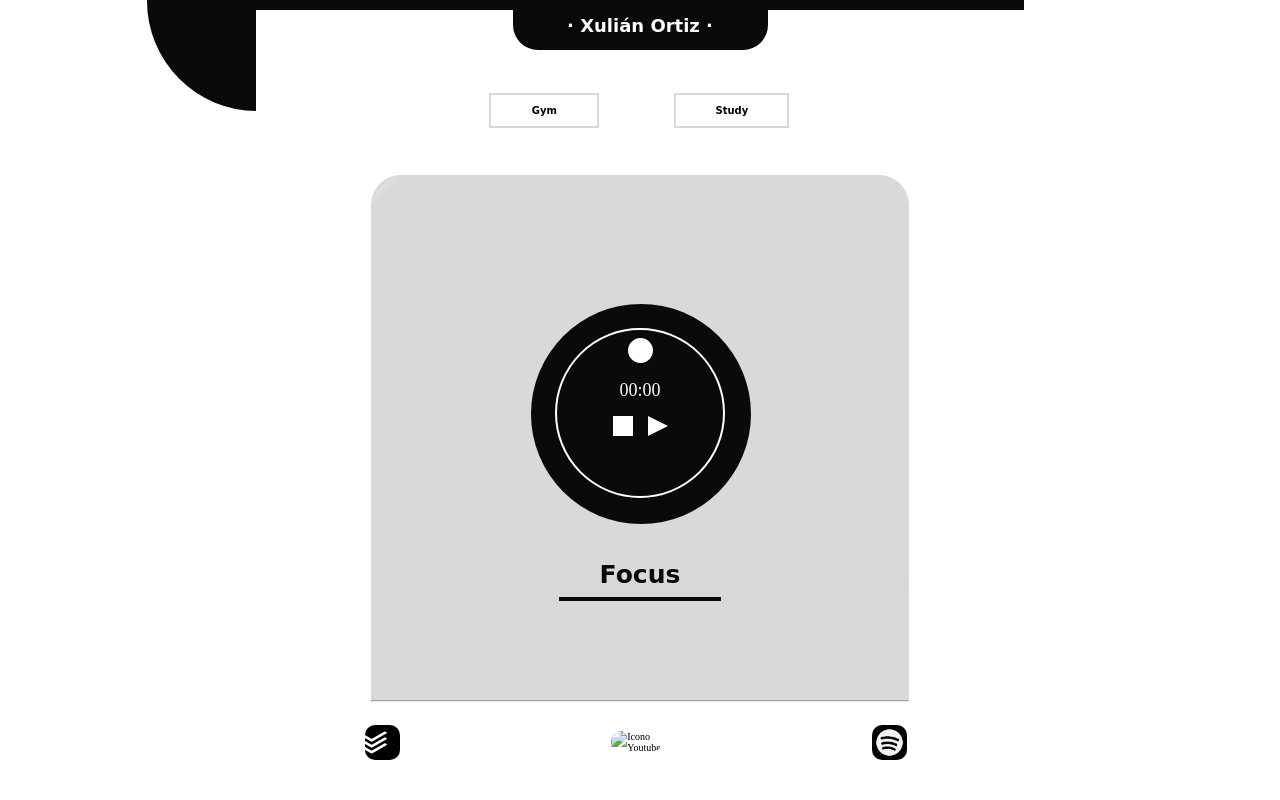
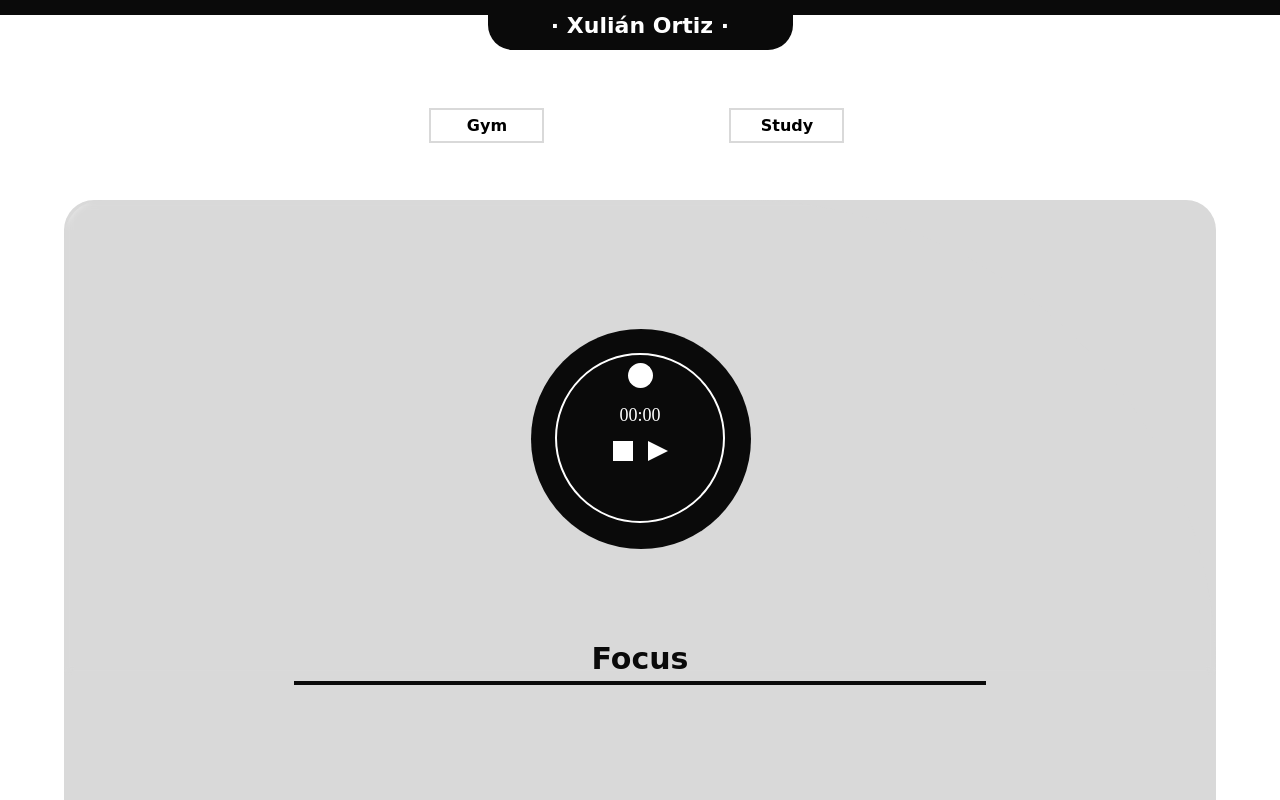
Before and after one commit to HORTTIZ/xulian-ortiz, a plain HTML site: page index.html in a window 1280 px wide. Shown: the top 800 px of the page. Drawn offline with Linux system fonts and the light colour scheme; some packages are replaced by stand-ins of ours; a script that the page names is missing; a web font is replaced by a local one.

Commit message:
Optimizar para dimesiones de tableta

```diff
--- a/css/mobile.css
+++ b/css/mobile.css
@@ -540,3 +540,91 @@ a, h1, h2, h3, h4, h5, h5, p, #stopwatch {
     }
     /* CONTENIDO SECUNDARIO */
 }
+
+@media (min-width: 600px) and (max-height: 1024px)  {
+    .container {
+        width: 100%;
+        min-width: 60rem;
+        min-height: 60rem;
+        height: 102.4rem;
+    }
+    .container .container-name {
+        width: 100%;
+        height: 1.5rem;
+        margin: 0 auto 7rem auto;
+        background-color: #0a0a0a;
+    }
+    .container-name .content-name {
+        width: 30.5rem;
+        max-width: 55.5rem;
+        height: 10rem;
+        margin: 0 auto;
+        border-end-end-radius: 2.5rem;
+    }
+    .content-name h1 {
+        color: white;
+        font-weight: bold;
+        font-size: 2.2rem;
+        margin: 0 auto;
+    }
+    .container-nav {
+        width: 60rem;
+        min-width: 41.0rem;
+        height: 8rem;
+        margin: 0 auto;
+    }
+    .content-nav1 h3{
+        font-size: 1.6rem;
+    }
+    .content-nav2 h3{
+        font-size: 1.6rem;
+    }
+    .container-warmup {
+        width: 90%;
+        min-width: 37.5rem;
+        height: 62.5rem;
+        margin: 3.5rem auto 0 auto;
+        border-start-end-radius: 3rem;
+    }
+    .container-warmup-blur {
+        width: 100%;
+        min-width: 36rem;
+        height: 47.5rem;
+        border-start-end-radius: 50rem;
+    }
+    .container-warmup-blur .content-warmup {
+        margin: 37rem auto;
+        width: 60%;
+        height: 8rem;
+        margin: 42rem auto 0 auto;
+    }
+    .content-warmup h2 {
+        width: 100%;
+        height: 5rem;
+        font-size: 3rem;
+    }
+    hr {
+        width: 90%;
+        margin: 0 auto;
+    }
+    .comunicacion {
+        width: 90%;
+        height: 10rem;
+        display: grid;
+        grid-template-columns: repeat(3, 33%);
+        place-items: center;
+        margin: 3rem auto 0 auto;
+    }
+    .comunicacion img {
+        width: 5rem;
+        max-width: 15rem;
+        border-radius: 1rem;
+        cursor: pointer;
+    }
+    .comunicacion img:nth-child(2) {
+        width: 7rem;
+    }
+
+
+    /* CONTENIDO SECUNDARIO */
+}
```
